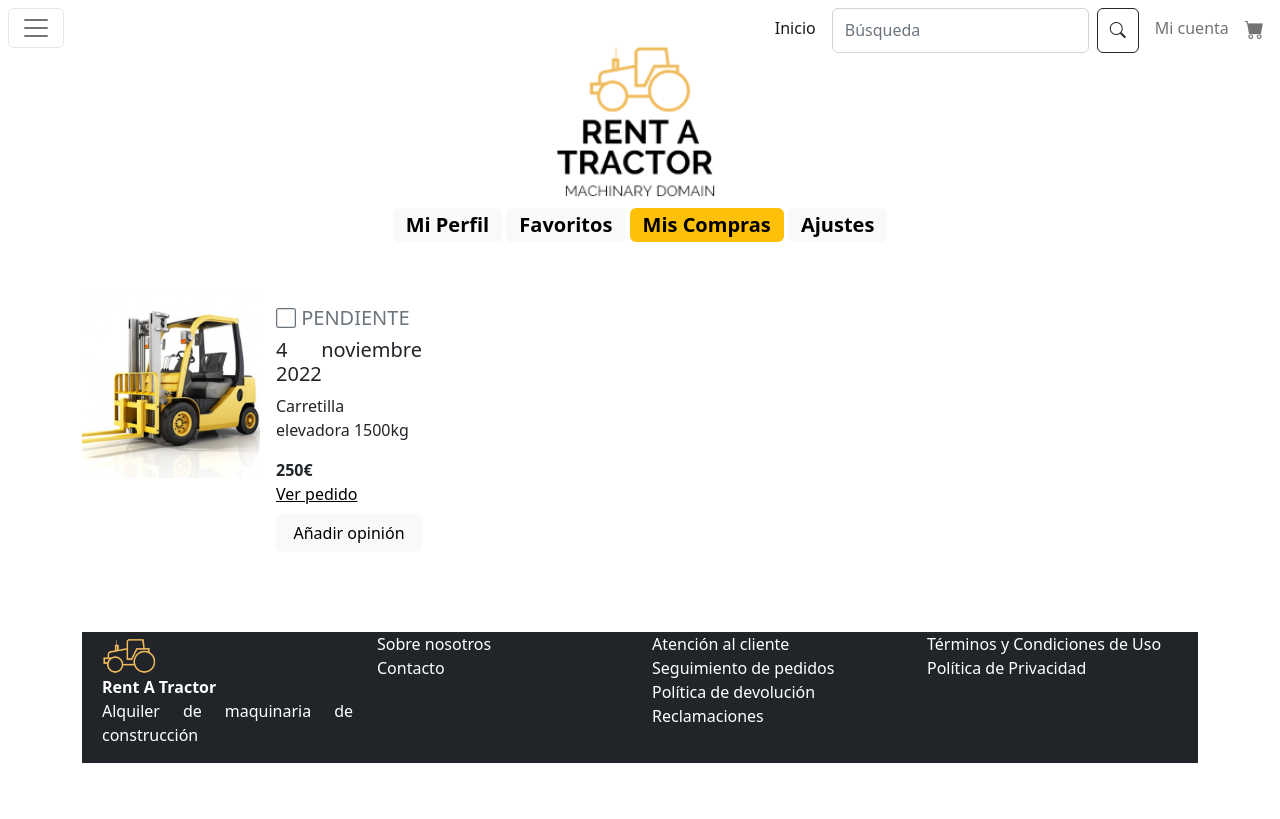
After one commit to marsamber/PGPI, a Django app: page /misCompras/ in a window 1280 px wide. The commit adds this page. Run offline with Django 4.2, Linux system fonts and the light colour scheme.

Commit message:
Mis compras

```diff
--- a/code/rentATractor/app/templates/favoritos.html
+++ b/code/rentATractor/app/templates/favoritos.html
@@ -1,9 +1,9 @@
 {% extends 'master.html' %} {% block contenido %}
 <div class="text-center">
-    <span class="badge text-bg-warning fs-5"> <a class = "text-decoration-none text-black" href="/miCuenta"> Mi Perfil</a></span>
+    <span class="badge text-bg-light fs-5"> <a class = "text-decoration-none text-black" href="/miCuenta"> Mi Perfil</a></span>
     <span class="badge text-bg-warning fs-5"><a class = "text-decoration-none text-black" href="/favoritos">Favoritos</a></span>
-    <span class="badge text-bg-warning fs-5"><a class = "text-decoration-none text-black" href="#">Mis Compras</a></span>
-    <span class="badge text-bg-warning fs-5"><a class = "text-decoration-none text-black" href="#">Ajustes</a></span>
+    <span class="badge text-bg-light fs-5"><a class = "text-decoration-none text-black" href="/misCompras">Mis Compras</a></span>
+    <span class="badge text-bg-light fs-5"><a class = "text-decoration-none text-black" href="#">Ajustes</a></span>
 </div>
 <div class="mt-5">
     <div class="row mb-5">
--- a/code/rentATractor/app/templates/miCuenta.html
+++ b/code/rentATractor/app/templates/miCuenta.html
@@ -1,9 +1,9 @@
 {% extends 'master.html' %} {% block contenido %}
 <div class="text-center">
     <span class="badge text-bg-warning fs-5"> <a class = "text-decoration-none text-black" href="/miCuenta"> Mi Perfil</a></span>
-    <span class="badge text-bg-warning fs-5"><a class = "text-decoration-none text-black" href="/favoritos">Favoritos</a></span>
-    <span class="badge text-bg-warning fs-5"><a class = "text-decoration-none text-black" href="#">Mis Compras</a></span>
-    <span class="badge text-bg-warning fs-5"><a class = "text-decoration-none text-black" href="#">Ajustes</a></span>
+    <span class="badge text-bg-light fs-5"><a class = "text-decoration-none text-black" href="/favoritos">Favoritos</a></span>
+    <span class="badge text-bg-light fs-5"><a class = "text-decoration-none text-black" href="/misCompras">Mis Compras</a></span>
+    <span class="badge text-bg-light fs-5"><a class = "text-decoration-none text-black" href="#">Ajustes</a></span>
 </div>
 <div class="mt-5">
     <strong style="font-size: xx-large">Datos personales</strong>
--- /dev/null
+++ b/code/rentATractor/app/templates/misCompras.html
@@ -0,0 +1,30 @@
+{% extends 'master.html' %} {% block contenido %}
+<div class="text-center">
+    <span class="badge text-bg-light fs-5"> <a class = "text-decoration-none text-black" href="/miCuenta"> Mi Perfil</a></span>
+    <span class="badge text-bg-light fs-5"><a class = "text-decoration-none text-black" href="/favoritos">Favoritos</a></span>
+    <span class="badge text-bg-warning fs-5"><a class = "text-decoration-none text-black" href="/misCompras">Mis Compras</a></span>
+    <span class="badge text-bg-light fs-5"><a class = "text-decoration-none text-black" href="#">Ajustes</a></span>
+</div>
+<div class="mt-5">
+    <div class="row mb-5">
+        <div class="col-4">
+            <div class="card mb-3 border-0" style="max-width: 540px;">
+                <div class="row g-0">
+                  <div class="col-md-6">
+                    <img src="../../media/carretilla2.png" class="img-fluid rounded-start" alt="Carretilla elevadora eléctrica">
+                  </div>
+                  <div class="col-md-6">
+                    <div class="card-body">
+                      <h5 class="text-muted"><i class="bi bi-square"></i>&nbsp;PENDIENTE</h5>
+                      <h5 class="card-title">4 noviembre 2022</h5>
+                      <p class="card-text">Carretilla elevadora 1500kg</p>
+                      <strong class="card-text">250€</strong> <br/>
+                      <a href="#" class="text-black">Ver pedido</a> <br/>
+                      <a href="#" class="btn btn-light w-100 mt-2">Añadir opinión</a>
+                    </div>
+                  </div>
+                </div>
+              </div>
+    </div>
+</div>
+{% endblock %}
--- a/code/rentATractor/app/views.py
+++ b/code/rentATractor/app/views.py
@@ -9,3 +9,6 @@ def miCuenta(request):
 
 def favoritos(request):
     return render(request, 'favoritos.html')
+
+def misCompras(request):
+    return render(request, 'misCompras.html')
--- a/code/rentATractor/rentATractor/urls.py
+++ b/code/rentATractor/rentATractor/urls.py
@@ -25,6 +25,7 @@ urlpatterns = [
     path('', views.index),
     path('miCuenta/', views.miCuenta),
     path('favoritos/', views.favoritos),
+    path('misCompras/', views.misCompras),
     path('media/<path>', django.views.static.serve,
          {'document_root': settings.MEDIA_ROOT}),
 ] + static(settings.MEDIA_URL, document_root=settings.MEDIA_ROOT)
```
